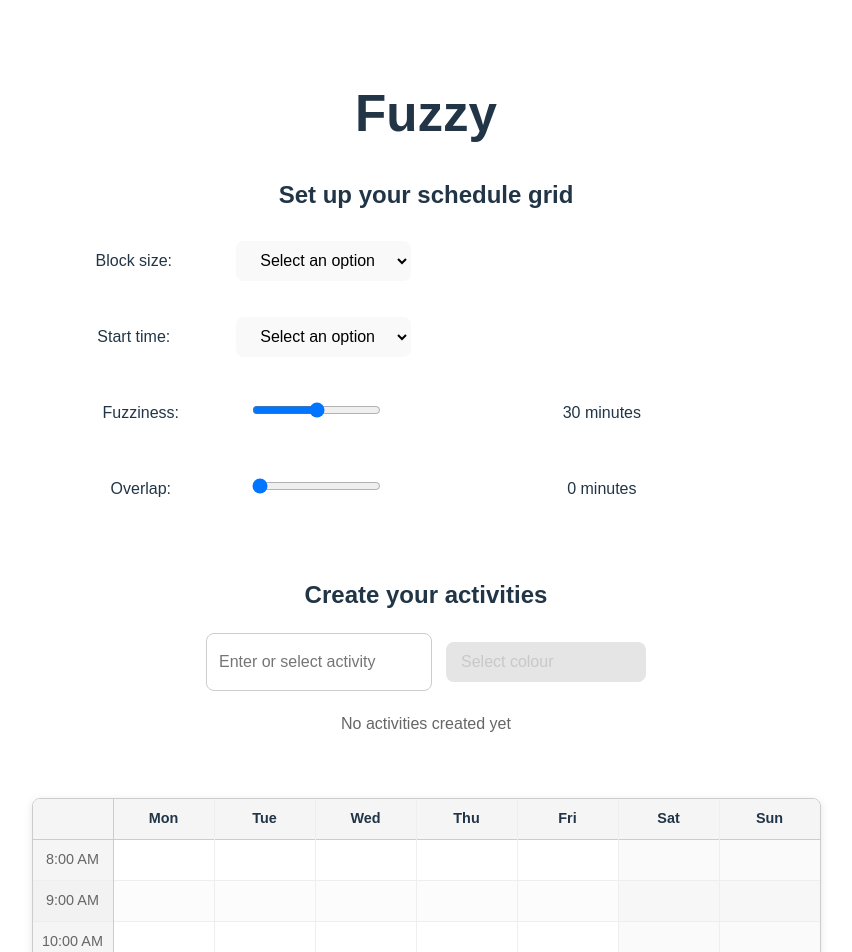
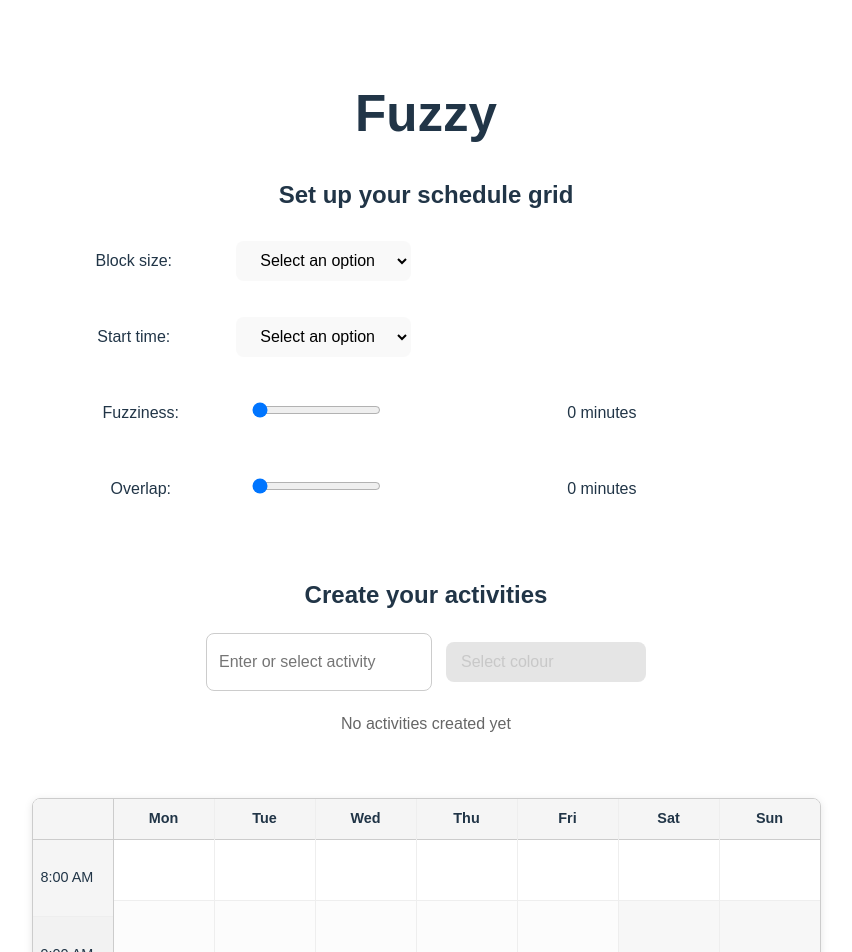
Before and after one commit to TomRosenbloom/fuzzy-web, a React (Vite) app: page / in a window 1280 px wide. Shown: the top 952 px of the page, without its empty margins (214-1066 px from the left). Built offline with nearby package versions, Linux system fonts and the light colour scheme.

Commit message:
implemnting fuzziness - first steps

```diff
--- a/src/App.jsx
+++ b/src/App.jsx
@@ -13,7 +13,7 @@ function App() {
   const [selectedBlockSize, setSelectedBlockSize] = useState("");
   const [selectedStartTime, setSelectedStartTime] = useState("");
 
-  const [fuzziness, setFuzziness] = useState(30);
+  const [fuzziness, setFuzziness] = useState(0);
   const handleFuzzinessChange = (event) => {
     setFuzziness(Number(event.target.value)); // Convert string to number
   };
@@ -97,6 +97,7 @@ function App() {
             activities={activities}
             selectedActivity={selectedActivity}
             onActivitySelect={setSelectedActivity}
+            fuzziness={fuzziness}
           />
         </div>
       </div>
--- a/src/TimeGrid.css
+++ b/src/TimeGrid.css
@@ -43,14 +43,11 @@
 }
 
 .time-cell {
-  height: 40px;
+  padding: 8px;
+  border-bottom: 1px solid #eee;
+  height: var(--cell-height, 60px);  /* Match grid-cell height */
   display: flex;
   align-items: center;
-  justify-content: center;
-  border-bottom: 1px solid #eee;
-  color: #666;
-  white-space: nowrap;
-  padding: 0 8px;
 }
 
 .grid-cell {
@@ -58,11 +55,13 @@
   display: flex;
   align-items: center;
   padding: 0 8px;
-  height: 40px;
   border-bottom: 1px solid #eee;
   cursor: pointer;
   transition: all 0.2s ease;
+  background-color: white;
   overflow: hidden;
+  /* Set height based on block size */
+  height: var(--cell-height, 60px);  /* Default 60px for 1 hour */
 }
 
 .grid-cell.assigned {
--- a/src/TimeGrid.jsx
+++ b/src/TimeGrid.jsx
@@ -6,8 +6,11 @@ export default function TimeGrid({
   startTime,
   activities,
   selectedActivity,
-  onActivitySelect
+  onActivitySelect,
+  fuzziness = 0  // in minutes
 }) {
+  console.log('TimeGrid received fuzziness:', fuzziness);
+
   const [assignments, setAssignments] = useState({});  // Store cell assignments
   const [contextMenu, setContextMenu] = useState(null);
   const [duplicateWarning, setDuplicateWarning] = useState(null);
@@ -37,12 +40,15 @@ export default function TimeGrid({
     });
   }, [activities]);
 
-  // Convert blockSize to minutes for easier calculations
+  // Convert blockSize string to minutes
   const blockSizeInMinutes = {
     '30 minutes': 30,
     '1 hour': 60,
     '2 hours': 120
-  }[blockSize] || 60;  // default to 1 hour
+  }[blockSize] || 60;
+
+  // Calculate cell height (30px per hour)
+  const cellHeight = (blockSizeInMinutes / 60) * 60;
 
   // Convert startTime string to minutes from midnight
   const getStartMinutes = (timeStr) => {
@@ -219,9 +225,38 @@ export default function TimeGrid({
     }
   };
 
+  const getFuzzyBackground = (color, fuzzinessMinutes) => {
+    console.log('getFuzzyBackground called with:', { color, fuzzinessMinutes, blockSizeInMinutes });
+
+    // Convert minutes to percentage
+    const fuzzinessPercent = Math.min((fuzzinessMinutes / blockSizeInMinutes) * 100, 100);
+
+    if (fuzzinessPercent === 0) return color;
+
+    // Calculate gradient stops based on fuzziness percentage
+    const gradientSize = Math.min(fuzzinessPercent * 2, 100); // More pronounced vertical fade
+
+    const gradient = `linear-gradient(
+      to bottom,
+      ${color}00 0%,
+      ${color} ${gradientSize}%,
+      ${color} ${100 - gradientSize}%,
+      ${color}00 100%
+    )`;
+
+    console.log('Generated gradient:', gradient);
+    return gradient;
+  };
+
   return (
     <>
-      <div className="time-grid-container" onClick={handleClick}>
+      <div
+        className="time-grid-container"
+        onClick={handleClick}
+        style={{
+          '--cell-height': `${cellHeight}px`
+        }}
+      >
         {/* Time column */}
         <div className="time-column">
           <div className="header-cell"></div>
@@ -243,9 +278,10 @@ export default function TimeGrid({
                 <div
                   key={slotIndex}
                   className={`grid-cell ${assignment ? 'assigned' : ''}`}
-                  style={{
-                    backgroundColor: assignment ? assignment.color : undefined
-                  }}
+                  style={assignment ? {
+                    background: getFuzzyBackground(assignment.color, fuzziness),
+                    backgroundColor: 'white'  // Ensure white base for gradient
+                  } : {}}
                   onDragOver={handleDragOver}
                   onDrop={(e) => handleDrop(e, day, timeSlot)}
                   data-time={timeSlot}
```
